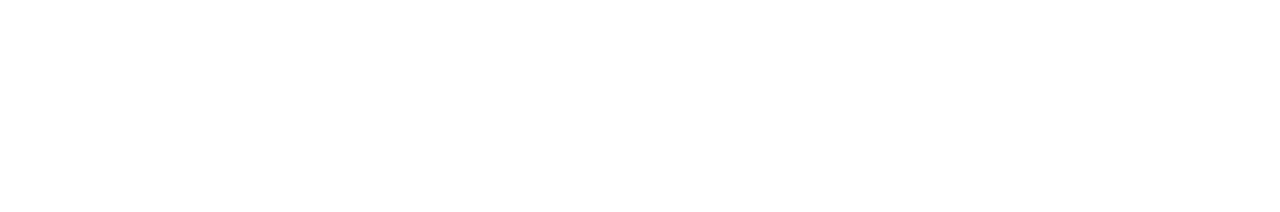
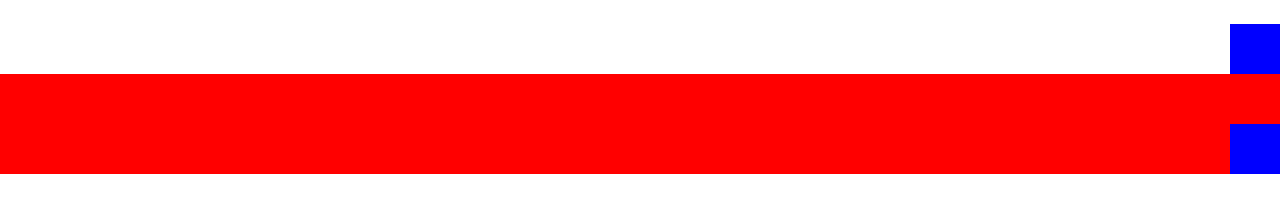
Before and after one commit to emersonthiago168/bootstrap, a plain HTML site: page 11_helpers/1_aulas/index.html in a window 1280 px wide. Drawn offline with nearby package versions, Linux system fonts and the light colour scheme.

Commit message:
clearfix

```diff
--- a/11_helpers/1_aulas/css/styles.css
+++ b/11_helpers/1_aulas/css/styles.css
@@ -0,0 +1,13 @@
+body {
+    padding-bottom: 1000px;
+}
+
+.box {
+    background-color: #f00;
+    height: 50px;
+}
+
+.box.float-end {
+    background-color: blue;
+    width: 50px;
+}
--- a/11_helpers/1_aulas/index.html
+++ b/11_helpers/1_aulas/index.html
@@ -12,7 +12,15 @@
 </head>
 
 <body>
+    <!-- COM FIX-->
+    <div class="clearfix mt-4">
+        <div class="box float-end"></div>
+    </div>
+    <div class="box"></div>
 
+    <!-- SEM FIX -->
+    <div class="box float-end"></div>
+    <div class="box"></div>
 </body>
 
 </html>
```
